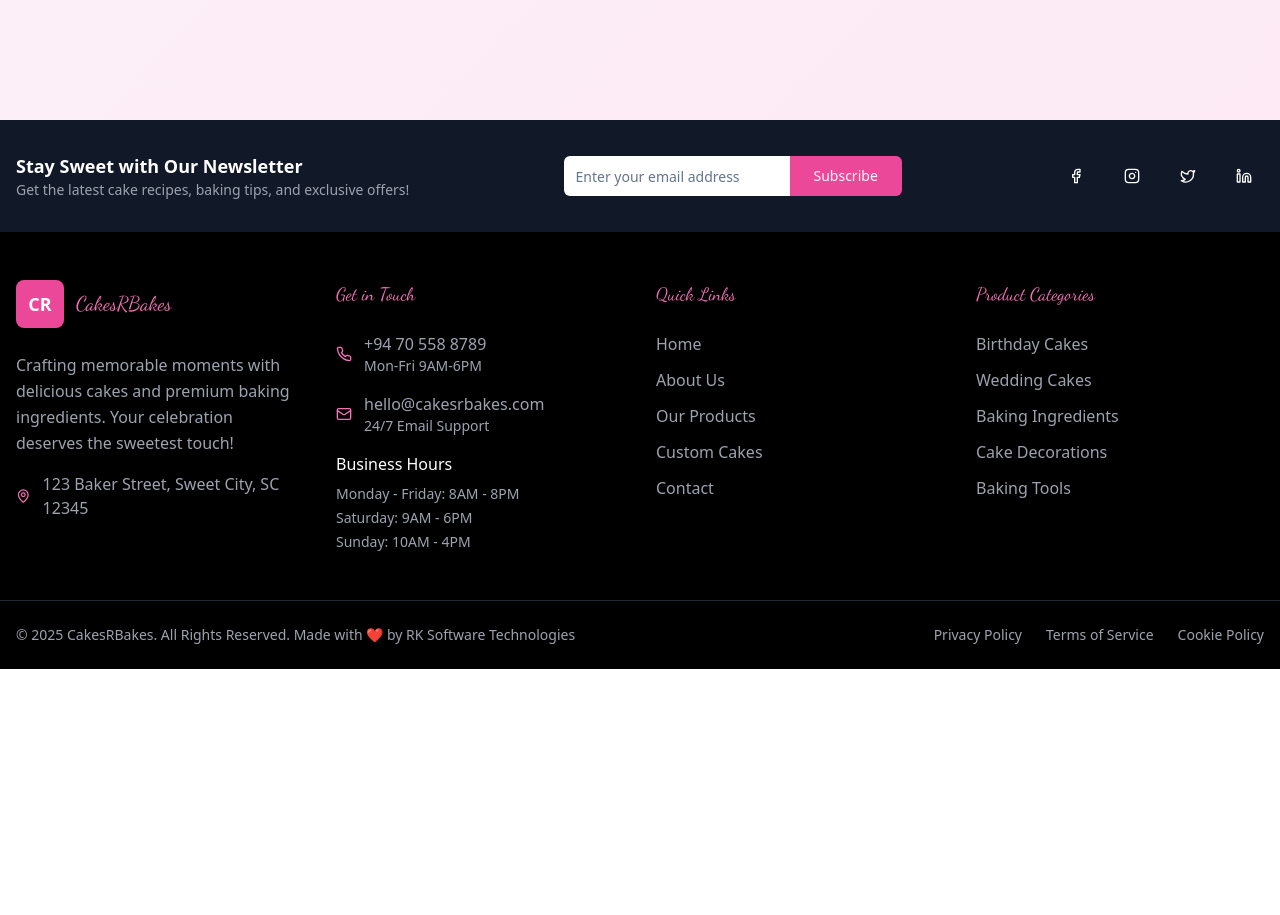
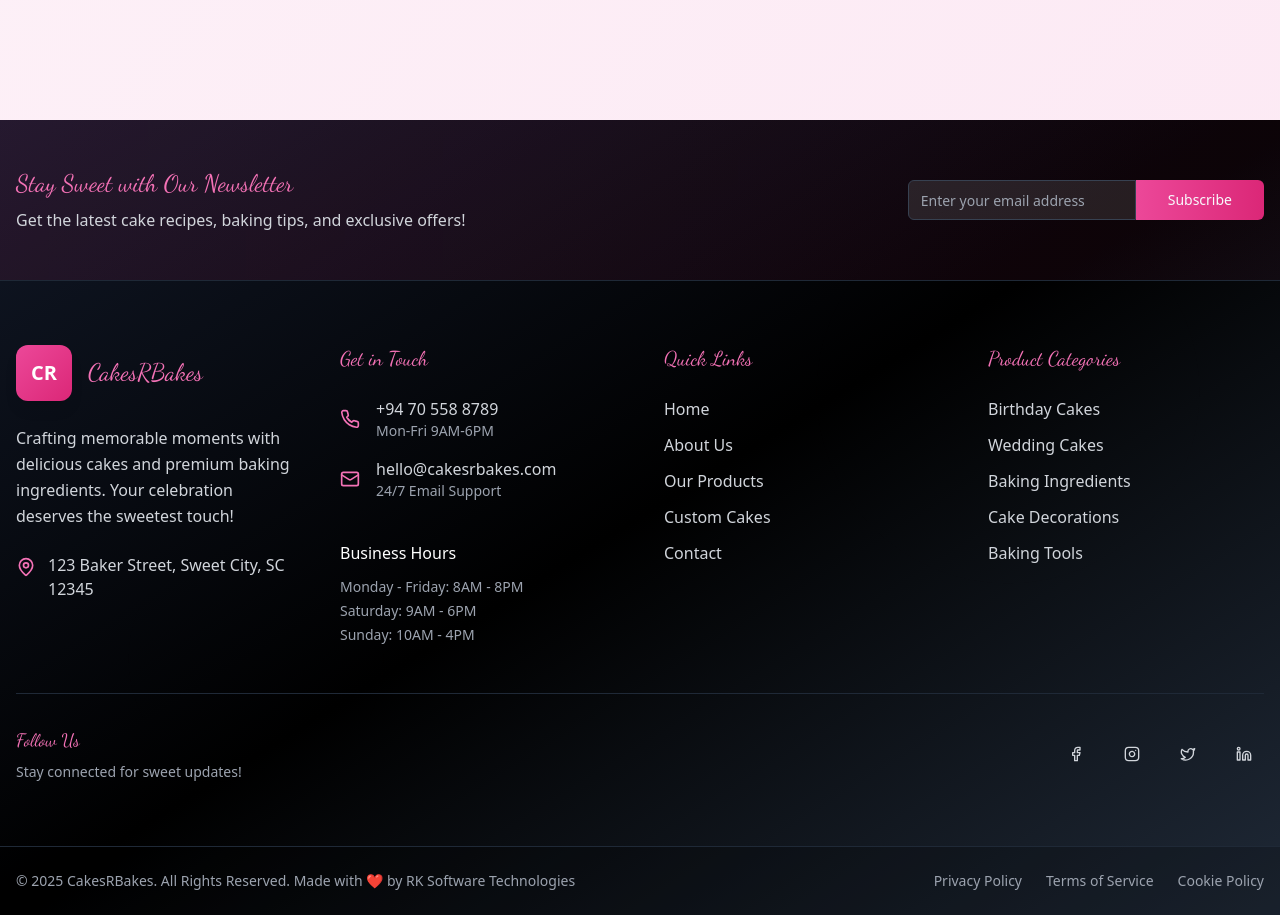
Before and after one commit to rashmithaRKL/like-this-redesign, a React (Vite) app: page /signin in a window 1280 px wide. Shown: the part 680-1595 px from the top of the page. Before the commit the page ends 1349 px from the top, so only its background shows below. Built offline with nearby package versions, Linux system fonts and the light colour scheme.

Commit message:
Redesign and animate footer
Redesigned the footer with a new layout and added animations.

```diff
--- a/src/components/CustomFooter.tsx
+++ b/src/components/CustomFooter.tsx
@@ -3,88 +3,88 @@ import { Link } from "react-router-dom";
 import { Button } from "@/components/ui/button";
 import { Input } from "@/components/ui/input";
 import { Facebook, Twitter, Linkedin, Instagram, MapPin, Phone, Mail } from "lucide-react";
+import AnimatedSection from "@/components/AnimatedSection";
 
 const CustomFooter = () => {
   return (
-    <footer className="bg-black text-white">
+    <footer className="bg-gradient-to-br from-gray-900 via-black to-gray-800 text-white relative overflow-hidden">
+      {/* Background Pattern */}
+      <div className="absolute inset-0 opacity-5">
+        <div className="absolute top-20 right-20 w-96 h-96 rounded-full border border-pink-500/20 animate-pulse-slow"></div>
+        <div className="absolute bottom-32 left-32 w-64 h-64 rounded-full border border-pink-400/10 animate-float"></div>
+      </div>
+
       {/* Newsletter Section */}
-      <div className="bg-gray-900 py-8">
+      <AnimatedSection animation="fadeIn">
+        <div className="bg-gradient-to-r from-pink-600/10 to-pink-500/5 py-12 border-b border-gray-800">
           <div className="container mx-auto px-4">
-          <div className="flex flex-col md:flex-row items-center justify-between gap-4">
-            <div>
-              <h3 className="text-lg font-semibold">Stay Sweet with Our Newsletter</h3>
-              <p className="text-gray-400 text-sm">Get the latest cake recipes, baking tips, and exclusive offers!</p>
+            <div className="flex flex-col lg:flex-row items-center justify-between gap-8">
+              <div className="text-center lg:text-left">
+                <h3 className="text-2xl font-script text-pink-400 mb-2">Stay Sweet with Our Newsletter</h3>
+                <p className="text-gray-300">Get the latest cake recipes, baking tips, and exclusive offers!</p>
               </div>
-            <div className="flex w-full md:w-auto max-w-md">
+              <div className="flex w-full lg:w-auto max-w-md">
                 <Input
                   type="email"
                   placeholder="Enter your email address"
-                className="rounded-r-none bg-white text-black border-0"
+                  className="rounded-r-none bg-white/10 text-white border-gray-700 placeholder:text-gray-400 focus:border-pink-500"
                 />
-              <Button className="rounded-l-none bg-pink-500 hover:bg-pink-600 px-6">
+                <Button className="rounded-l-none bg-gradient-to-r from-pink-500 to-pink-600 hover:from-pink-600 hover:to-pink-700 px-8 transition-all duration-300">
                   Subscribe
-              </Button>
-            </div>
-            <div className="flex space-x-4">
-              <Button variant="ghost" size="icon" className="text-white hover:text-pink-400 hover:bg-gray-800">
-                <Facebook className="w-5 h-5" />
-              </Button>
-              <Button variant="ghost" size="icon" className="text-white hover:text-pink-400 hover:bg-gray-800">
-                <Instagram className="w-5 h-5" />
-              </Button>
-              <Button variant="ghost" size="icon" className="text-white hover:text-pink-400 hover:bg-gray-800">
-                <Twitter className="w-5 h-5" />
-              </Button>
-              <Button variant="ghost" size="icon" className="text-white hover:text-pink-400 hover:bg-gray-800">
-                <Linkedin className="w-5 h-5" />
                 </Button>
               </div>
             </div>
           </div>
         </div>
+      </AnimatedSection>
 
       {/* Main Footer */}
-      <div className="py-12">
+      <div className="py-16 relative">
         <div className="container mx-auto px-4">
-          <div className="grid grid-cols-1 md:grid-cols-2 lg:grid-cols-4 gap-8">
-            {/* Brand */}
-            <div>
+          <div className="grid grid-cols-1 md:grid-cols-2 lg:grid-cols-4 gap-12">
+
+            {/* Brand Section */}
+            <AnimatedSection animation="slideUp" delay={100}>
+              <div className="space-y-6">
                 <div className="flex items-center mb-6">
-                <div className="w-12 h-12 bg-pink-500 rounded-lg flex items-center justify-center mr-3">
-                  <span className="text-white font-bold text-lg">CR</span>
+                  <div className="w-14 h-14 bg-gradient-to-br from-pink-500 to-pink-600 rounded-xl flex items-center justify-center mr-4 shadow-lg">
+                    <span className="text-white font-bold text-xl">CR</span>
                   </div>
-                <span className="text-xl font-script text-pink-400">CakesRBakes</span>
+                  <span className="text-2xl font-script text-pink-400">CakesRBakes</span>
                 </div>
-              <p className="text-gray-400 leading-relaxed mb-4">
+                <p className="text-gray-300 leading-relaxed">
                   Crafting memorable moments with delicious cakes and premium baking ingredients.
                   Your celebration deserves the sweetest touch!
                 </p>
-              <div className="flex items-center text-gray-400 mb-2">
-                <MapPin className="w-4 h-4 mr-3 text-pink-400" />
+                <div className="flex items-start text-gray-300">
+                  <MapPin className="w-5 h-5 mr-3 text-pink-400 flex-shrink-0 mt-1" />
                   <span>123 Baker Street, Sweet City, SC 12345</span>
                 </div>
               </div>
+            </AnimatedSection>
 
             {/* Get in Touch */}
-            <div>
-              <h4 className="text-lg font-script text-pink-400 mb-6">Get in Touch</h4>
+            <AnimatedSection animation="slideUp" delay={200}>
+              <div className="space-y-6">
+                <h4 className="text-xl font-script text-pink-400 mb-6">Get in Touch</h4>
                 <div className="space-y-4">
-                <div className="flex items-center text-gray-400">
-                  <Phone className="w-4 h-4 mr-3 text-pink-400 flex-shrink-0" />
+                  <div className="flex items-center text-gray-300 hover:text-white transition-colors group">
+                    <Phone className="w-5 h-5 mr-4 text-pink-400 flex-shrink-0 group-hover:scale-110 transition-transform" />
                     <div>
                       <p className="font-medium">+94 70 558 8789</p>
-                    <p className="text-sm">Mon-Fri 9AM-6PM</p>
+                      <p className="text-sm text-gray-400">Mon-Fri 9AM-6PM</p>
                     </div>
                   </div>
-                <div className="flex items-center text-gray-400">
-                  <Mail className="w-4 h-4 mr-3 text-pink-400 flex-shrink-0" />
+                  <div className="flex items-center text-gray-300 hover:text-white transition-colors group">
+                    <Mail className="w-5 h-5 mr-4 text-pink-400 flex-shrink-0 group-hover:scale-110 transition-transform" />
                     <div>
                       <p className="font-medium">hello@cakesrbakes.com</p>
-                    <p className="text-sm">24/7 Email Support</p>
+                      <p className="text-sm text-gray-400">24/7 Email Support</p>
                     </div>
                   </div>
-                <div>
-                  <h5 className="text-white font-medium mb-2">Business Hours</h5>
+                </div>
+                <div className="pt-4">
+                  <h5 className="text-white font-medium mb-3">Business Hours</h5>
                   <div className="text-sm text-gray-400 space-y-1">
                     <p>Monday - Friday: 8AM - 8PM</p>
                     <p>Saturday: 9AM - 6PM</p>
@@ -92,50 +92,141 @@ const CustomFooter = () => {
                   </div>
                 </div>
               </div>
+            </AnimatedSection>
+
+            {/* Quick Links */}
+            <AnimatedSection animation="slideUp" delay={300}>
+              <div className="space-y-6">
+                <h4 className="text-xl font-script text-pink-400 mb-6">Quick Links</h4>
+                <div className="space-y-3">
+                  <Link to="/" className="block text-gray-300 hover:text-pink-400 transition-all duration-300 hover:translate-x-2 group">
+                    <span className="relative">
+                      Home
+                      <span className="absolute -bottom-1 left-0 w-0 h-0.5 bg-pink-400 transition-all duration-300 group-hover:w-full"></span>
+                    </span>
+                  </Link>
+                  <Link to="/about" className="block text-gray-300 hover:text-pink-400 transition-all duration-300 hover:translate-x-2 group">
+                    <span className="relative">
+                      About Us
+                      <span className="absolute -bottom-1 left-0 w-0 h-0.5 bg-pink-400 transition-all duration-300 group-hover:w-full"></span>
+                    </span>
+                  </Link>
+                  <Link to="/shop" className="block text-gray-300 hover:text-pink-400 transition-all duration-300 hover:translate-x-2 group">
+                    <span className="relative">
+                      Our Products
+                      <span className="absolute -bottom-1 left-0 w-0 h-0.5 bg-pink-400 transition-all duration-300 group-hover:w-full"></span>
+                    </span>
+                  </Link>
+                  <Link to="/shop/cakes" className="block text-gray-300 hover:text-pink-400 transition-all duration-300 hover:translate-x-2 group">
+                    <span className="relative">
+                      Custom Cakes
+                      <span className="absolute -bottom-1 left-0 w-0 h-0.5 bg-pink-400 transition-all duration-300 group-hover:w-full"></span>
+                    </span>
+                  </Link>
+                  <Link to="/contact" className="block text-gray-300 hover:text-pink-400 transition-all duration-300 hover:translate-x-2 group">
+                    <span className="relative">
+                      Contact
+                      <span className="absolute -bottom-1 left-0 w-0 h-0.5 bg-pink-400 transition-all duration-300 group-hover:w-full"></span>
+                    </span>
+                  </Link>
+                </div>
+              </div>
+            </AnimatedSection>
+
+            {/* Product Categories */}
+            <AnimatedSection animation="slideUp" delay={400}>
+              <div className="space-y-6">
+                <h4 className="text-xl font-script text-pink-400 mb-6">Product Categories</h4>
+                <div className="space-y-3">
+                  <Link to="/shop/cakes" className="block text-gray-300 hover:text-pink-400 transition-all duration-300 hover:translate-x-2 group">
+                    <span className="relative">
+                      Birthday Cakes
+                      <span className="absolute -bottom-1 left-0 w-0 h-0.5 bg-pink-400 transition-all duration-300 group-hover:w-full"></span>
+                    </span>
+                  </Link>
+                  <Link to="/shop/cakes" className="block text-gray-300 hover:text-pink-400 transition-all duration-300 hover:translate-x-2 group">
+                    <span className="relative">
+                      Wedding Cakes
+                      <span className="absolute -bottom-1 left-0 w-0 h-0.5 bg-pink-400 transition-all duration-300 group-hover:w-full"></span>
+                    </span>
+                  </Link>
+                  <Link to="/shop/ingredients" className="block text-gray-300 hover:text-pink-400 transition-all duration-300 hover:translate-x-2 group">
+                    <span className="relative">
+                      Baking Ingredients
+                      <span className="absolute -bottom-1 left-0 w-0 h-0.5 bg-pink-400 transition-all duration-300 group-hover:w-full"></span>
+                    </span>
+                  </Link>
+                  <Link to="/shop/decorations" className="block text-gray-300 hover:text-pink-400 transition-all duration-300 hover:translate-x-2 group">
+                    <span className="relative">
+                      Cake Decorations
+                      <span className="absolute -bottom-1 left-0 w-0 h-0.5 bg-pink-400 transition-all duration-300 group-hover:w-full"></span>
+                    </span>
+                  </Link>
+                  <Link to="/shop" className="block text-gray-300 hover:text-pink-400 transition-all duration-300 hover:translate-x-2 group">
+                    <span className="relative">
+                      Baking Tools
+                      <span className="absolute -bottom-1 left-0 w-0 h-0.5 bg-pink-400 transition-all duration-300 group-hover:w-full"></span>
+                    </span>
+                  </Link>
+                </div>
+              </div>
+            </AnimatedSection>
           </div>
 
-            {/* Quick Links */}
-            <div>
-              <h4 className="text-lg font-script text-pink-400 mb-6">Quick Links</h4>
-              <div className="space-y-3">
-                <Link to="/" className="block text-gray-400 hover:text-white transition-colors hover:translate-x-1 duration-200">Home</Link>
-                <Link to="/about" className="block text-gray-400 hover:text-white transition-colors hover:translate-x-1 duration-200">About Us</Link>
-                <Link to="/shop" className="block text-gray-400 hover:text-white transition-colors hover:translate-x-1 duration-200">Our Products</Link>
-                <Link to="/shop/cakes" className="block text-gray-400 hover:text-white transition-colors hover:translate-x-1 duration-200">Custom Cakes</Link>
-                <Link to="/contact" className="block text-gray-400 hover:text-white transition-colors hover:translate-x-1 duration-200">Contact</Link>
+          {/* Social Media Section */}
+          <AnimatedSection animation="fadeIn" delay={500}>
+            <div className="mt-12 pt-8 border-t border-gray-800">
+              <div className="flex flex-col md:flex-row items-center justify-between gap-6">
+                <div className="text-center md:text-left">
+                  <h5 className="text-lg font-script text-pink-400 mb-2">Follow Us</h5>
+                  <p className="text-gray-400 text-sm">Stay connected for sweet updates!</p>
+                </div>
+                <div className="flex space-x-4">
+                  <Button variant="ghost" size="icon" className="text-gray-300 hover:text-pink-400 hover:bg-pink-500/10 transition-all duration-300 hover:scale-110">
+                    <Facebook className="w-5 h-5" />
+                  </Button>
+                  <Button variant="ghost" size="icon" className="text-gray-300 hover:text-pink-400 hover:bg-pink-500/10 transition-all duration-300 hover:scale-110">
+                    <Instagram className="w-5 h-5" />
+                  </Button>
+                  <Button variant="ghost" size="icon" className="text-gray-300 hover:text-pink-400 hover:bg-pink-500/10 transition-all duration-300 hover:scale-110">
+                    <Twitter className="w-5 h-5" />
+                  </Button>
+                  <Button variant="ghost" size="icon" className="text-gray-300 hover:text-pink-400 hover:bg-pink-500/10 transition-all duration-300 hover:scale-110">
+                    <Linkedin className="w-5 h-5" />
+                  </Button>
+                </div>
+              </div>
+            </div>
+          </AnimatedSection>
         </div>
       </div>
 
-            {/* Categories */}
-            <div>
-              <h4 className="text-lg font-script text-pink-400 mb-6">Product Categories</h4>
-              <div className="space-y-3">
-                <Link to="/shop/cakes" className="block text-gray-400 hover:text-white transition-colors hover:translate-x-1 duration-200">Birthday Cakes</Link>
-                <Link to="/shop/cakes" className="block text-gray-400 hover:text-white transition-colors hover:translate-x-1 duration-200">Wedding Cakes</Link>
-                <Link to="/shop/ingredients" className="block text-gray-400 hover:text-white transition-colors hover:translate-x-1 duration-200">Baking Ingredients</Link>
-                <Link to="/shop/decorations" className="block text-gray-400 hover:text-white transition-colors hover:translate-x-1 duration-200">Cake Decorations</Link>
-                <Link to="/shop" className="block text-gray-400 hover:text-white transition-colors hover:translate-x-1 duration-200">Baking Tools</Link>
+      {/* Copyright */}
+      <AnimatedSection animation="fadeIn" delay={600}>
+        <div className="border-t border-gray-800 py-6 bg-black/20">
+          <div className="container mx-auto px-4">
+            <div className="flex flex-col md:flex-row items-center justify-between gap-4">
+              <p className="text-gray-400 text-sm text-center md:text-left">
+                © 2025 CakesRBakes. All Rights Reserved. Made with ❤️ by RK Software Technologies
+              </p>
+              <div className="flex flex-wrap justify-center gap-6">
+                <Link to="#" className="text-gray-400 hover:text-pink-400 text-sm transition-colors relative group">
+                  Privacy Policy
+                  <span className="absolute -bottom-1 left-0 w-0 h-0.5 bg-pink-400 transition-all duration-300 group-hover:w-full"></span>
+                </Link>
+                <Link to="#" className="text-gray-400 hover:text-pink-400 text-sm transition-colors relative group">
+                  Terms of Service
+                  <span className="absolute -bottom-1 left-0 w-0 h-0.5 bg-pink-400 transition-all duration-300 group-hover:w-full"></span>
+                </Link>
+                <Link to="#" className="text-gray-400 hover:text-pink-400 text-sm transition-colors relative group">
+                  Cookie Policy
+                  <span className="absolute -bottom-1 left-0 w-0 h-0.5 bg-pink-400 transition-all duration-300 group-hover:w-full"></span>
+                </Link>
               </div>
             </div>
           </div>
         </div>
-      </div>
-
-      {/* Copyright */}
-      <div className="border-t border-gray-800 py-6">
-        <div className="container mx-auto px-4">
-          <div className="flex flex-col md:flex-row items-center justify-between">
-            <p className="text-gray-400 text-sm">
-              © 2025 CakesRBakes. All Rights Reserved. Made with ❤️ by RK Software Technologies
-            </p>
-            <div className="flex space-x-6 mt-4 md:mt-0">
-              <Link to="#" className="text-gray-400 hover:text-white text-sm transition-colors">Privacy Policy</Link>
-              <Link to="#" className="text-gray-400 hover:text-white text-sm transition-colors">Terms of Service</Link>
-              <Link to="#" className="text-gray-400 hover:text-white text-sm transition-colors">Cookie Policy</Link>
-            </div>
-          </div>
-        </div>
-      </div>
+      </AnimatedSection>
     </footer>
   );
 };
```
Lines whose indentation alone changed are shown as unchanged.
